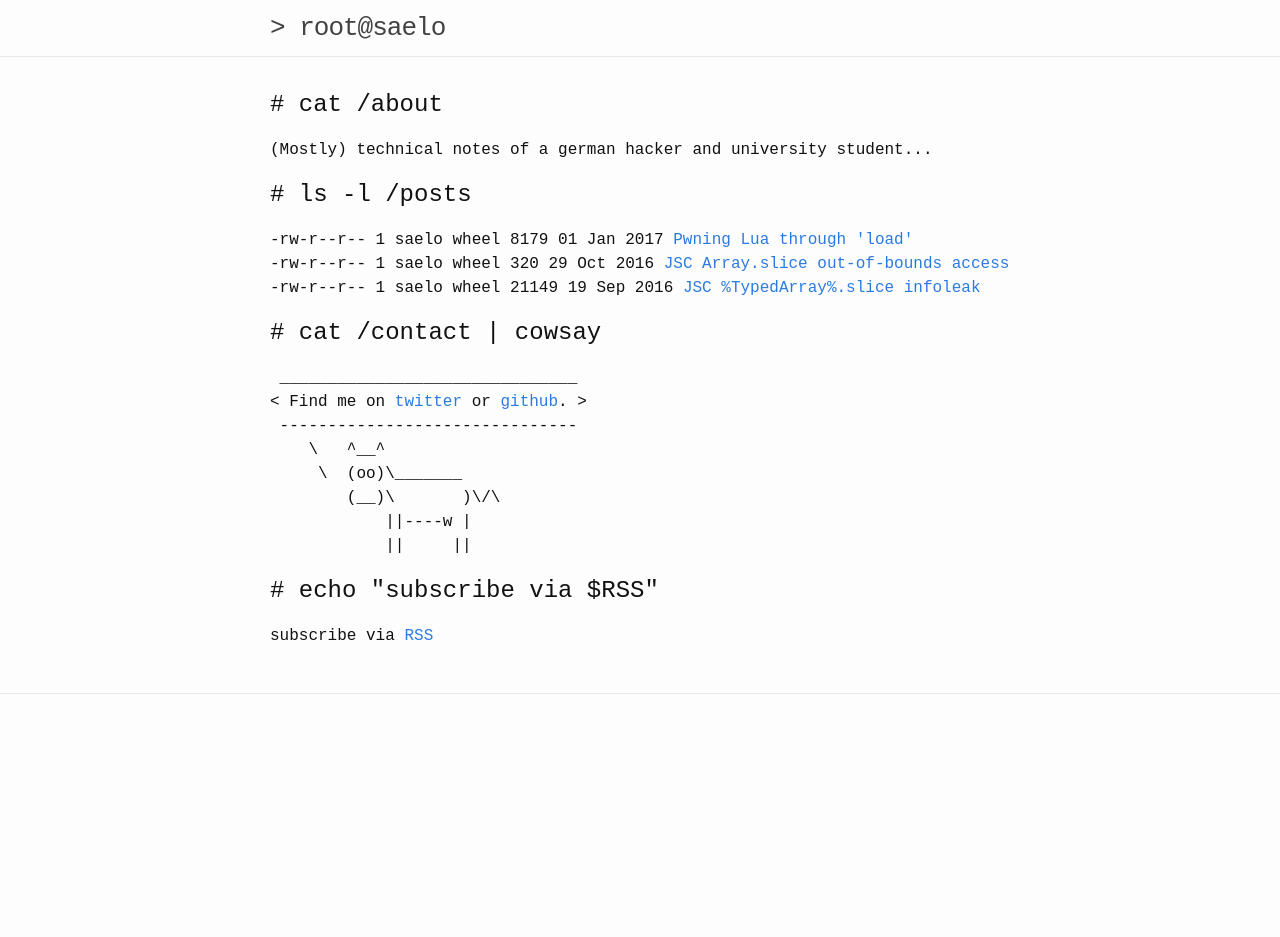
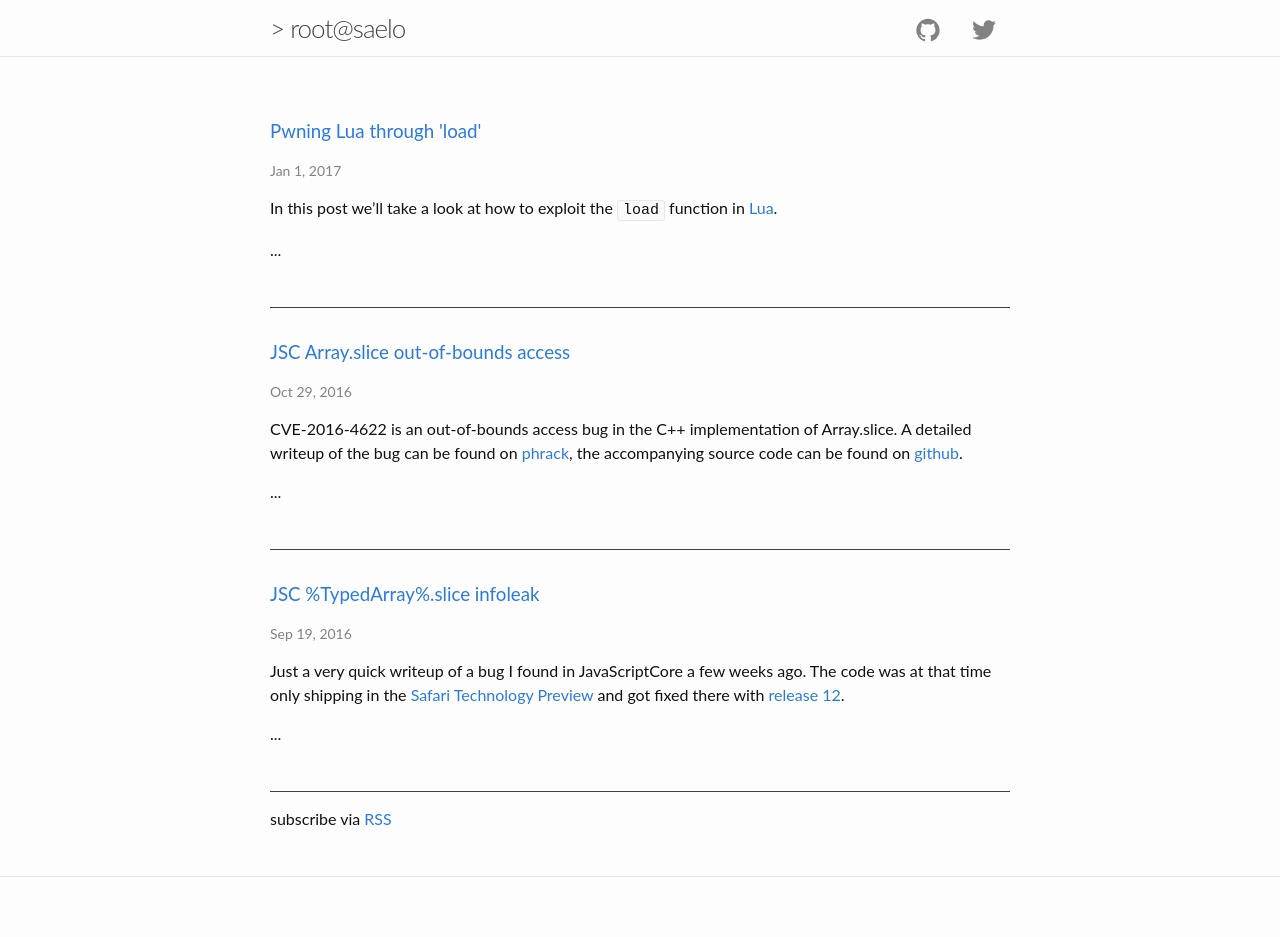
Before and after one commit to saelo/saelo.github.io, a Jekyll site: the page built from index.html, in a window 1280 px wide. Built offline with Jekyll 4.4.1, drawn with Linux system fonts in a browser that asks for light colours; before the commit the page ends 900 px from its top, so only the background shows below that.

Commit message:
Style changes

```diff
--- a/_includes/header.html
+++ b/_includes/header.html
@@ -4,6 +4,16 @@
 
     <a class="site-title" href="{{ site.baseurl }}/">{{ site.title }}</a>
 
+    <ul class="social-media-list">
+      <li>
+        {% include icon-github.html username=site.github_username %}
+      </li>
+
+      <li>
+        {% include icon-twitter.html username=site.twitter_username %}
+      </li>
+    </ul>
+
   </div>
 
 </header>
--- /dev/null
+++ b/_includes/icon-github.html
@@ -0,0 +1 @@
+<a href="https://github.com/{{ include.username }}"><span class="icon icon--github">{% include icon-github.svg %}</span></a>
--- /dev/null
+++ b/_includes/icon-twitter.html
@@ -0,0 +1 @@
+<a href="https://twitter.com/{{ include.username }}"><span class="icon icon--twitter">{% include icon-twitter.svg %}</span></a>
--- a/_sass/_base.scss
+++ b/_sass/_base.scss
@@ -195,8 +195,8 @@ pre {
 
     > svg {
         display: inline-block;
-        width: 16px;
-        height: 16px;
+        width: 24px;
+        height: 24px;
         vertical-align: middle;
 
         path {
--- a/_sass/_layout.scss
+++ b/_sass/_layout.scss
@@ -21,6 +21,18 @@
     &,
     &:visited {
         color: $grey-color-dark;
+    }
+}
+
+.social-media-list {
+    list-style: none;
+    margin-bottom: 0;
+    line-height: 56px;
+    float: right;
+
+    li {
+        display: inline;
+        margin: 0px 14px;
     }
 }
 
@@ -53,6 +65,11 @@
 .post-list {
     margin-left: 0;
     list-style: none;
+
+    li {
+        border-bottom: 1px solid $grey-color-dark;
+        padding: $spacing-unit 0px;
+    }
 }
 
 .post-meta {
--- a/css/main.scss
+++ b/css/main.scss
@@ -6,8 +6,7 @@
 
 
 // Our variables
-//$base-font-family: "Helvetica Neue", Helvetica, Arial, sans-serif;
-$base-font-family: Monospace;
+$base-font-family: "Lato", Helvetica, Arial, sans-serif;
 $base-font-size:   16px;
 $base-font-weight: 400;
 $small-font-size:  $base-font-size * 0.875;
@@ -19,7 +18,6 @@ $text-color:       #111;
 $background-color: #fdfdfd;
 $brand-color:      #2a7ae2;
 
-//$grey-color:       #828282;
 $grey-color:       #828282;
 $grey-color-light: lighten($grey-color, 40%);
 $grey-color-dark:  darken($grey-color, 25%);
--- a/index.html
+++ b/index.html
@@ -5,37 +5,20 @@ layout: default
 <div class="home">
 
   <section>
-    <h2 class="smallcap"># cat /about</h2>
-    <p>{{ site.description | escape }}</p>
-  </section>
-
-  <section>
-    <h2 class="smallcap"># ls -l /posts</h2>
     <ul class="post-list">
       {% for post in site.posts %}
-      <li>
-        <span> -rw-r--r--  1 saelo wheel    {{ post.content | size | rjust 5}} {{ post.date | date_to_string }} <a href="{{ post.url | prepend: site.baseurl }}">{{ post.title }}</a><span>
-      </li>
+        <li>
+            <h3><a href="{{ post.url }}">{{ post.title }}</a></h3>
+            <p class="post-meta">{{ post.date | date: "%b %-d, %Y" }}</p>
+          {{ post.excerpt }}
+
+          <p>...</p>
+        </li>
       {% endfor %}
     </ul>
   </section>
 
   <section>
-    <h2 class="smallcap"># cat /contact | cowsay</h2>
-    <p>
-    &nbsp;_______________________________<br/>
-    &lt; Find me on <a href="https://twitter.com/{{ site.twitter_username }}">twitter</a> or <a href="https://github.com/{{ site.github_username }}">github</a>. &gt;<br />
-    &nbsp;-------------------------------<br />
-    &nbsp;&nbsp;&nbsp;&nbsp;\&nbsp;&nbsp;&nbsp;^__^<br />
-    &nbsp;&nbsp;&nbsp;&nbsp;&nbsp;\&nbsp;&nbsp;(oo)\_______<br />
-    &nbsp;&nbsp;&nbsp;&nbsp;&nbsp;&nbsp;&nbsp;&nbsp;(__)\&nbsp;&nbsp;&nbsp;&nbsp;&nbsp;&nbsp;&nbsp;)\/\<br />
-    &nbsp;&nbsp;&nbsp;&nbsp;&nbsp;&nbsp;&nbsp;&nbsp;&nbsp;&nbsp;&nbsp;&nbsp;||----w&nbsp;|<br />
-    &nbsp;&nbsp;&nbsp;&nbsp;&nbsp;&nbsp;&nbsp;&nbsp;&nbsp;&nbsp;&nbsp;&nbsp;||&nbsp;&nbsp;&nbsp;&nbsp;&nbsp;||<br />
-   </p>
-  </section>
-
-  <section>
-    <h2 class="smallcap"># echo "subscribe via $RSS"</h2>
     <p class="rss-subscribe">subscribe via <a href="{{ "/feed.xml" | prepend: site.baseurl }}">RSS</a></p>
   </section>
 
```
Also changed, not shown: _includes/icon-github.svg (added), _includes/icon-twitter.svg (added).
